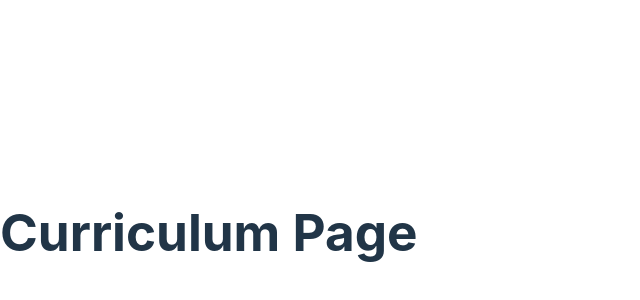
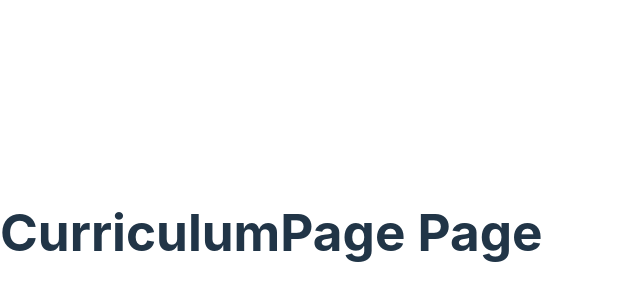
Before and after one commit to CurriculumBuilder/CurriculumBuilder-Frontend, a React (Vite) app: page /curriculum in a window 1280 px wide. Shown: the part 168-468 px from the top of the page, without its empty margins (0-640 px from the left). Built offline with nearby package versions, Linux system fonts and the light colour scheme.

Commit message:
Fixed some errors with useContex

```diff
--- a/src/context/auth.context.jsx
+++ b/src/context/auth.context.jsx
@@ -25,12 +25,12 @@ function AuthProviderWrapper(props) {
         { headers: { Authorization: `Bearer ${storedToken}`} }
       )
       .then((response) => {
+       console.log(response.data)
 
-        const user = response.data;
 
         setIsLoggedIn(true);
         setIsLoading(false);
-        setUser(user);
+        setUser(response.data);
       })
       .catch((error) => {
         setIsLoggedIn(false);
--- a/src/pages/CurriculumPage.jsx
+++ b/src/pages/CurriculumPage.jsx
@@ -2,10 +2,12 @@ import { useContext } from "react";
 import { AuthContext } from "../context/auth.context";
 
 function CurriculumPage() {
-  const {user }= useContext(AuthContext)
+  const {user}= useContext(AuthContext)
+
     return (
       <div>
-        <h1>Curriculum Page</h1>
+        <h1>CurriculumPage Page</h1>
+        {user && <p>{user.email}</p>}
       </div>
     );
   }
--- a/src/pages/HomePage.jsx
+++ b/src/pages/HomePage.jsx
@@ -1,7 +1,14 @@
+import { useContext } from "react";
+import { AuthContext } from "../context/auth.context";
+
 function HomePage() {
+
+  const {isLoggedIn}= useContext(AuthContext)
+
     return (
       <div>
         <h1>Home Page</h1>
+        {isLoggedIn && <p>I'm in</p>}
       </div>
     );
   }
```
